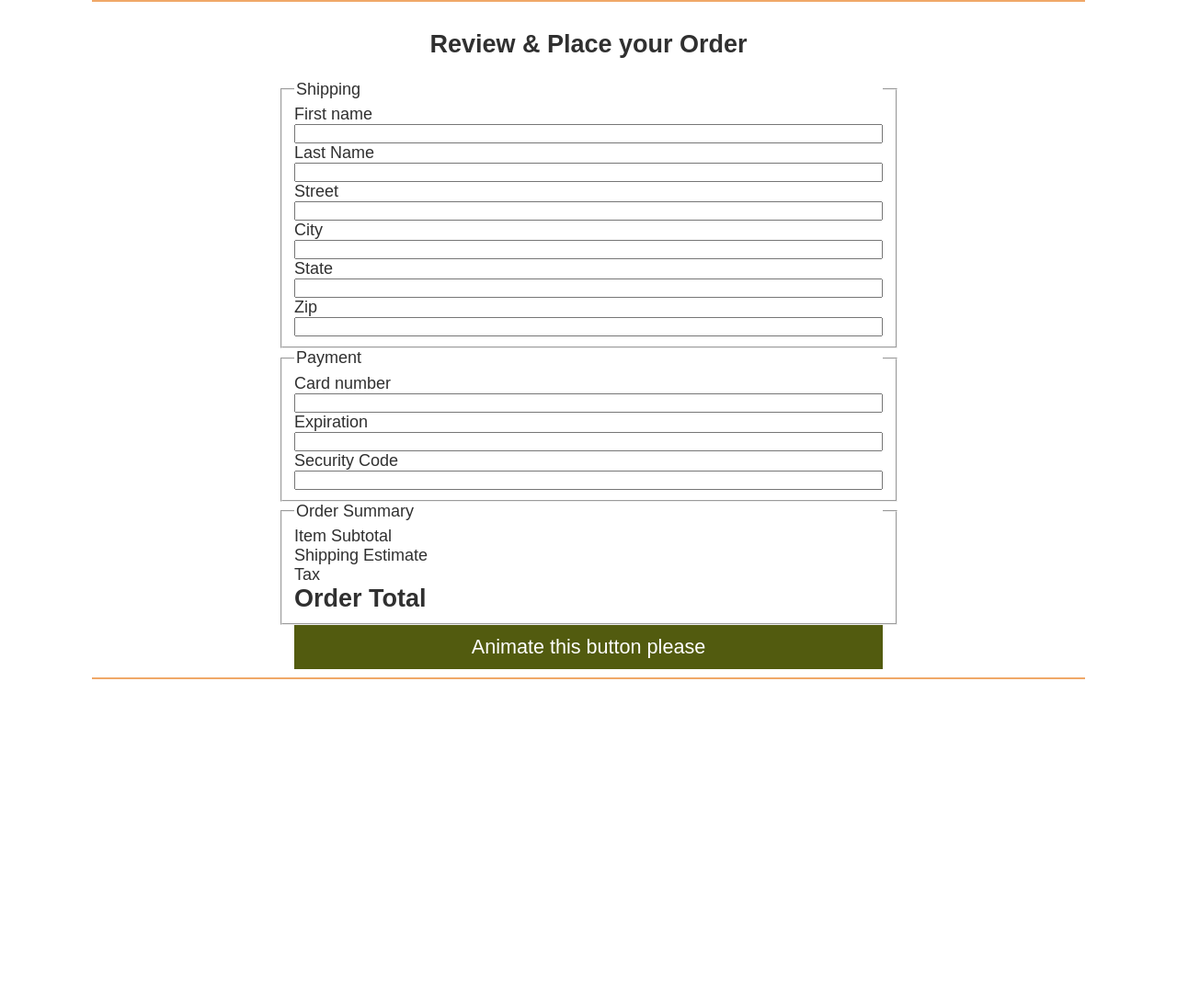
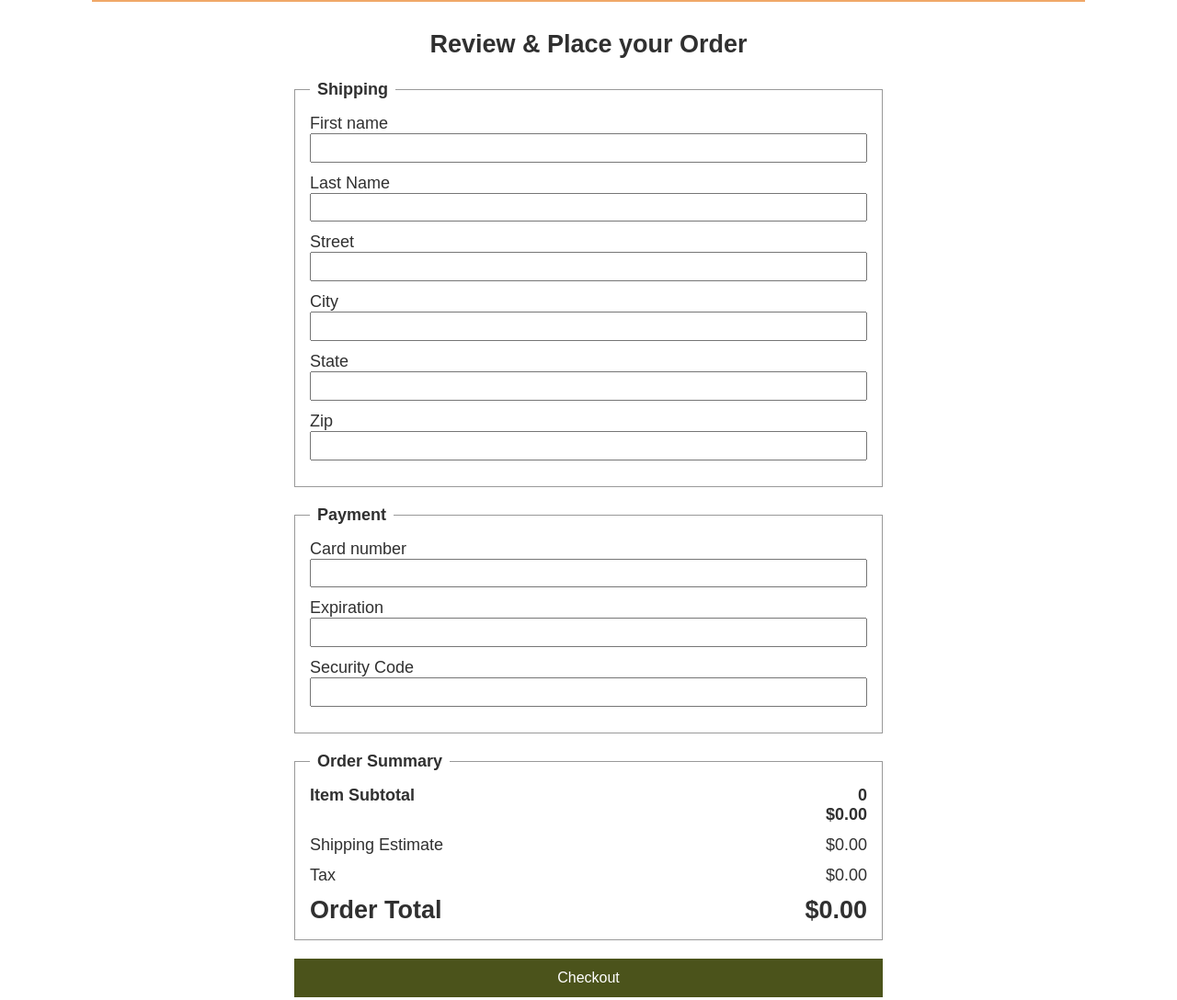
Before and after one commit to MatthewKnorr/WDD-330, a website: page src/checkout/index.html in a window 1280 px wide. Shown: the top 1088 px of the page at 92% size. Before the commit the page ends 800 px from the top, so only its background shows below. Drawn offline with Linux system fonts and the light colour scheme.

Commit message:
Fixed Checkout Form
Fixed Checkout Form

```diff
--- a/src/checkout/index.html
+++ b/src/checkout/index.html
@@ -9,7 +9,7 @@
     <title>Sleep Outside | Checkout</title>
 
     <link rel="stylesheet" href="/css/style.css" />
-    <script type="module" src="/js/main.js"></script>
+    <script type="module" src="/js/checkout.js"></script>
   </head>
 
   <body>
@@ -25,32 +25,32 @@
 
               <label>
                 First name
-              <input id="fname" name="fname" type="text">
+                <input id="fname" name="fname" type="text" required>
               </label>
 
               <label>
                 Last Name
-              <input id="lname" name="lname" type="text">
+                <input id="lname" name="lname" type="text" required>
               </label>
 
               <label>
                 Street
-              <input id="street" name="street" type="text">
+                <input id="street" name="street" type="text" required>
               </label>
 
               <label>
                 City
-              <input id="city" name="city" type="text">
+                <input id="city" name="city" type="text" required>
               </label>
 
               <label>
                 State
-              <input id="state" name="state" type="text">
+                <input id="state" name="state" type="text" required>
               </label>
 
               <label>
                 Zip
-              <input id="zip" name="zip" type="number">
+                <input id="zip" name="zip" type="number" required>
               </label>
 
           </fieldset>
@@ -60,32 +60,51 @@
 
               <label>
                 Card number
-              <input id="cardNumber" name="cardNumber" type="number">
+                <input id="cardNumber" name="cardNumber" type="text" inputmode="numeric" required>
               </label>
 
               <label>
                 Expiration
-              <input id="expiration" name="expiration" type="text">
+                <input id="expiration" name="expiration" type="text" required>
               </label>
 
               <label>
                 Security Code
-              <input id="code" name="code" type="number" maxlength="3">
+                <input id="code" name="code" type="text" inputmode="numeric" maxlength="3" required>
               </label>
+
           </fieldset>
 
 
-            <fieldset class = "orderSummary">
+<fieldset class="orderSummary">
   <legend>Order Summary</legend>
 
-              <aside class = "panel">
-                <p class = "totalSubHeader">Item Subtotal <span class = "totalPrice"></span></p>
-                <p>Shipping Estimate</p>
-                <p>Tax</p>
-                <h2>Order Total</h2>
+  <aside class="panel checkout-summary">
+    <p class="totalSubHeader">
+      Item Subtotal <span id="num-items">0</span>
+      <span id="cartTotal">$0.00</span>
+    </p>
+
+    <p>
+      Shipping Estimate
+      <span id="shipping">$0.00</span>
+    </p>
+
+    <p>
+      Tax
+      <span id="tax">$0.00</span>
+    </p>
+
+    <h2>
+      Order Total
+      <span id="orderTotal">$0.00</span>
+    </h2>
   </aside>
 </fieldset>
-            <button class = "checkoutSubmit" type="submit"> Animate this button please</button>
+
+<button class="checkoutSubmit" type="submit">
+  Checkout
+</button>
 
         </form>
       </section>
--- a/src/css/style.css
+++ b/src/css/style.css
@@ -476,17 +476,75 @@ button {
 }
 
 
-#checkoutForm *{
-  display:grid;
-  grid-template-columns:1;
-  width:50vw;
+#checkoutForm {
+  width: 50vw;
   margin: 0 auto;
-}
-#checkoutForm > fieldset > legend{
-  /*Okay We need to come back here sometime okay guys cuz if we dont il probably explode */
+  display: grid;
+  gap: 1.25rem;
 }
 
+#checkoutForm fieldset {
+  border: 1px solid #999;
+  padding: 1rem;
+  margin: 0;
+}
 
+#checkoutForm legend {
+  font-weight: 600;
+  padding: 0 0.5rem;
+}
+
+#checkoutForm label {
+  display: block;
+  margin-bottom: 0.75rem;
+}
+
+#checkoutForm input {
+  width: 100%;
+  box-sizing: border-box;
+  padding: 0.4rem;
+}
+
+.orderSummary .panel {
+  display: grid;
+  gap: 0.75rem;
+}
+
+.orderSummary .panel p,
+.orderSummary .panel h2 {
+  display: grid;
+  grid-template-columns: 1fr auto;
+  align-items: center;
+  margin: 0;
+}
+
+.orderSummary .panel span {
+  grid-column: 2;
+  justify-self: end;
+  white-space: nowrap;
+}
+
+.orderSummary .totalSubHeader {
+  font-weight: 600;
+}
+
+.orderSummary h2 {
+  font-weight: 700;
+}
+
+.checkoutSubmit {
+  width: 100%;
+  padding: 0.75rem;
+  background: #4b531b;
+  color: #fff;
+  border: none;
+  font-size: 1rem;
+  cursor: pointer;
+}
+
+.checkoutSubmit:hover {
+  filter: brightness(1.1);
+}
 
 
 
--- a/src/js/checkout.js
+++ b/src/js/checkout.js
@@ -13,9 +13,11 @@ document
   );
 
 // this is how it would look if we listen for the submit on the form
-document.forms["checkout"].addEventListener("submit", (e) => {
+const form = document.querySelector("#checkoutForm");
+
+form.addEventListener("submit", (e) => {
   e.preventDefault();
-  //e.target would contain our form in this case
+  checkoutProcess.calculateOrdertotal();
   checkoutProcess.checkout(e.target);
 });
 
--- a/src/js/externalServices.mjs
+++ b/src/js/externalServices.mjs
@@ -30,10 +30,10 @@ export async function findProductById(id) {
 export async function checkout(payload) {
   const options = {
     method: "POST",
-    headers: {
-      "Content-Type": "application/json",
-    },
+    headers: { "Content-Type": "application/json" },
     body: JSON.stringify(payload),
   };
-  return await fetch(baseURL + "checkout/", options).then(convertToJson);
+
+  const response = await fetch(`${baseURL}/checkout`, options);
+  return convertToJson(response);
 }
--- a/src/js/productList.mjs
+++ b/src/js/productList.mjs
@@ -147,26 +147,23 @@
     })
   }
 
-  export async function productList(selector, category){
+  export async function productList(selector, category) {
     const el = document.querySelector(selector);
+    if (!el) return;
+
     const products = await getProductsByCategory(category);
 
     renderListWithTemplate(productCard, el, products);
     createControls(el, products);
-    console.log(products);
 
-    // Rendering
-    renderListWithTemplate(productCard, el, products);
-
-    // Set up buttons
-    const buttons = document.querySelectorAll('.quick-view');
-    buttons.forEach(button => {
-      button.addEventListener('click', async () => {
+    document.querySelectorAll(".quick-view").forEach((button) => {
+      button.addEventListener("click", async (event) => {
         event.preventDefault();
         const product = await findProductById(button.id);
         renderModal(product);
-      })
-    })
+      });
+    });
+  }
 
   /*
   console.log(products);
@@ -176,4 +173,3 @@
   });
   selector.insertAdjacentHTML("beforeend", cardList);
   */
-  }
```
Lines whose indentation alone changed are shown as unchanged.
